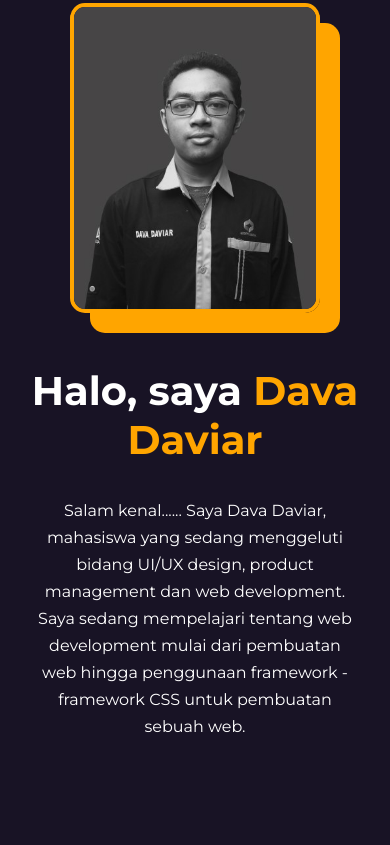
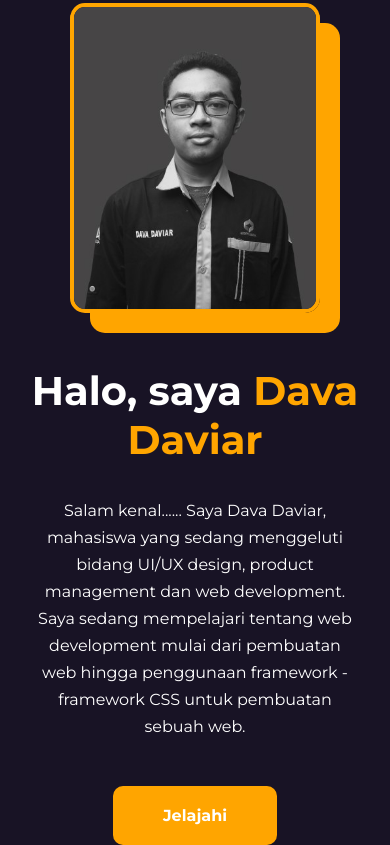
Before and after one commit to davadaviar/webprofile, a plain HTML site: page index.html in a window 390 px wide. Shown: the part 494-1339 px from the top of the page. Before the commit the page ends 1280 px from the top, so only its background shows below. Drawn offline with Linux system fonts and the light colour scheme.

Commit message:
Styling explore btn & header

```diff
--- a/assets/style.css
+++ b/assets/style.css
@@ -38,6 +38,10 @@ p {
     font-size: 18px;
 }
 
+header {
+    display: inline;
+}
+
 nav {
     background-color: #251D3A;
     padding: 10px;
@@ -74,6 +78,10 @@ nav a:hover {
     margin-top: 30px;
 }
 
+.content {
+    position: relative;
+}
+
 .content h2 {
     font-size: 60px;
 }
@@ -86,19 +94,28 @@ nav a:hover {
     width: 80%;
 }
 
+.btn-explore {
+    padding: 20px 60px;
+    position: absolute;
+    background-color: orange;
+    margin-top: 30px;
+    color: white;
+    text-decoration: none;
+    font-size: 18px;
+    font-weight: bold;
+    border-radius: 10px;
+}
+
+.btn-explore:hover {
+    background-color: rgb(232, 152, 3);
+    box-shadow: 8px 8px 0 0 white;
+}
 
 .img-content img {
     width: 320px;
     border-radius: 15px;
     border: 4px solid orange;
     box-shadow: 20px 20px 0 orange;
-}
-
-.img-content img:hover {
-    transform: rotate(15deg);
-    overflow: hidden;
-    transition: ease-in-out 0.5s;
-    cursor: pointer;
 }
 
 @media screen and (max-width: 1000px) {
@@ -142,4 +159,15 @@ nav a:hover {
         color: orange;
     }
 
+    .btn-explore {
+        padding: 20px 50px;
+        position: relative;
+        background-color: orange;
+        top: 50px;
+        color: white;
+        text-decoration: none;
+        font-size: 16px;
+        font-weight: bold;
+        border-radius: 10px;
+    }
 }
--- a/index.html
+++ b/index.html
@@ -30,6 +30,8 @@
                 <section class="content">
                     <h2>Halo, saya <span>Dava Daviar</span></h2>
                     <p>Salam kenal...... Saya Dava Daviar, mahasiswa yang sedang menggeluti bidang UI/UX design, product management dan web development. Saya sedang mempelajari tentang web development mulai dari pembuatan web hingga penggunaan framework - framework CSS untuk pembuatan sebuah web.</p>
+
+                    <a href="#" class="btn-explore">Jelajahi</a>
                 </section>
                 <section class="img-content">
                     <figure>
```
